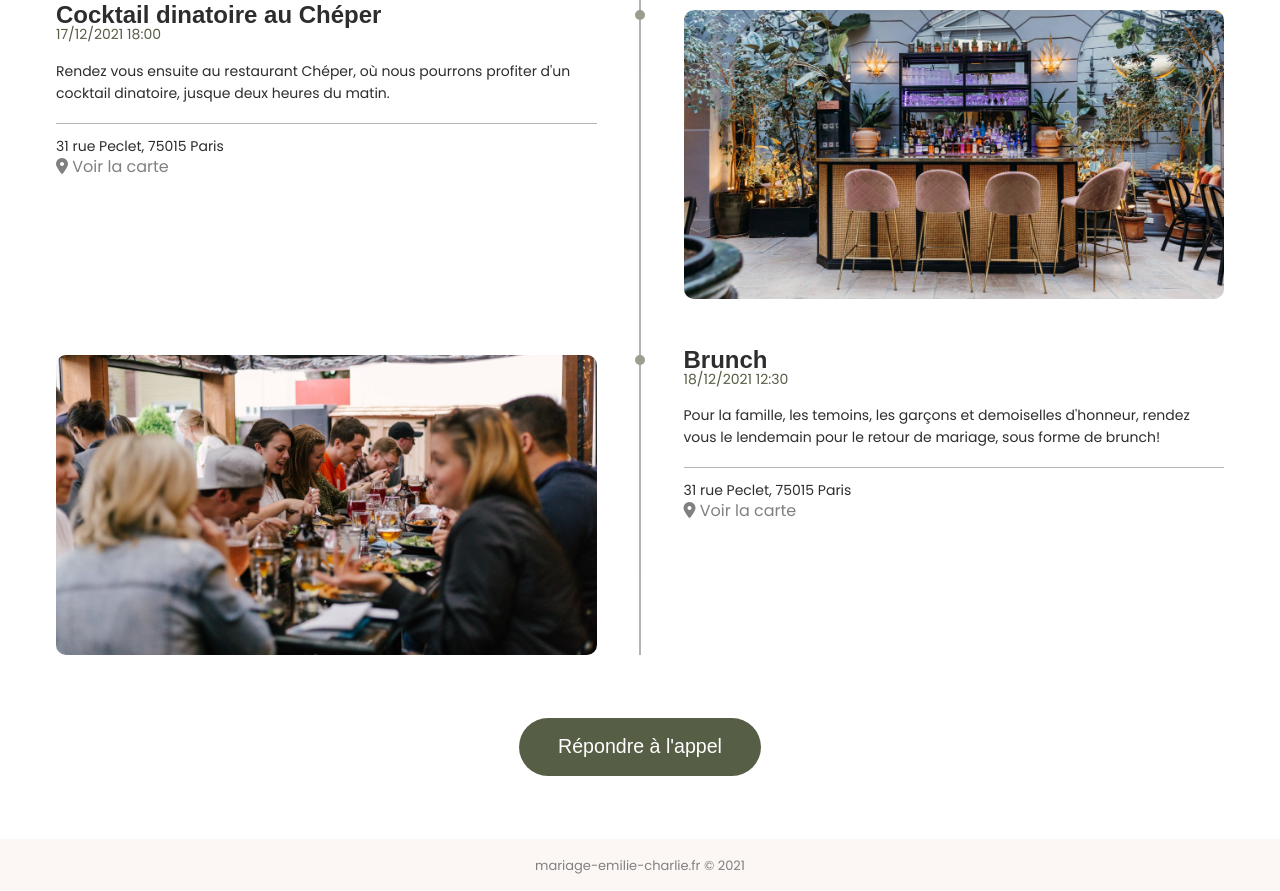
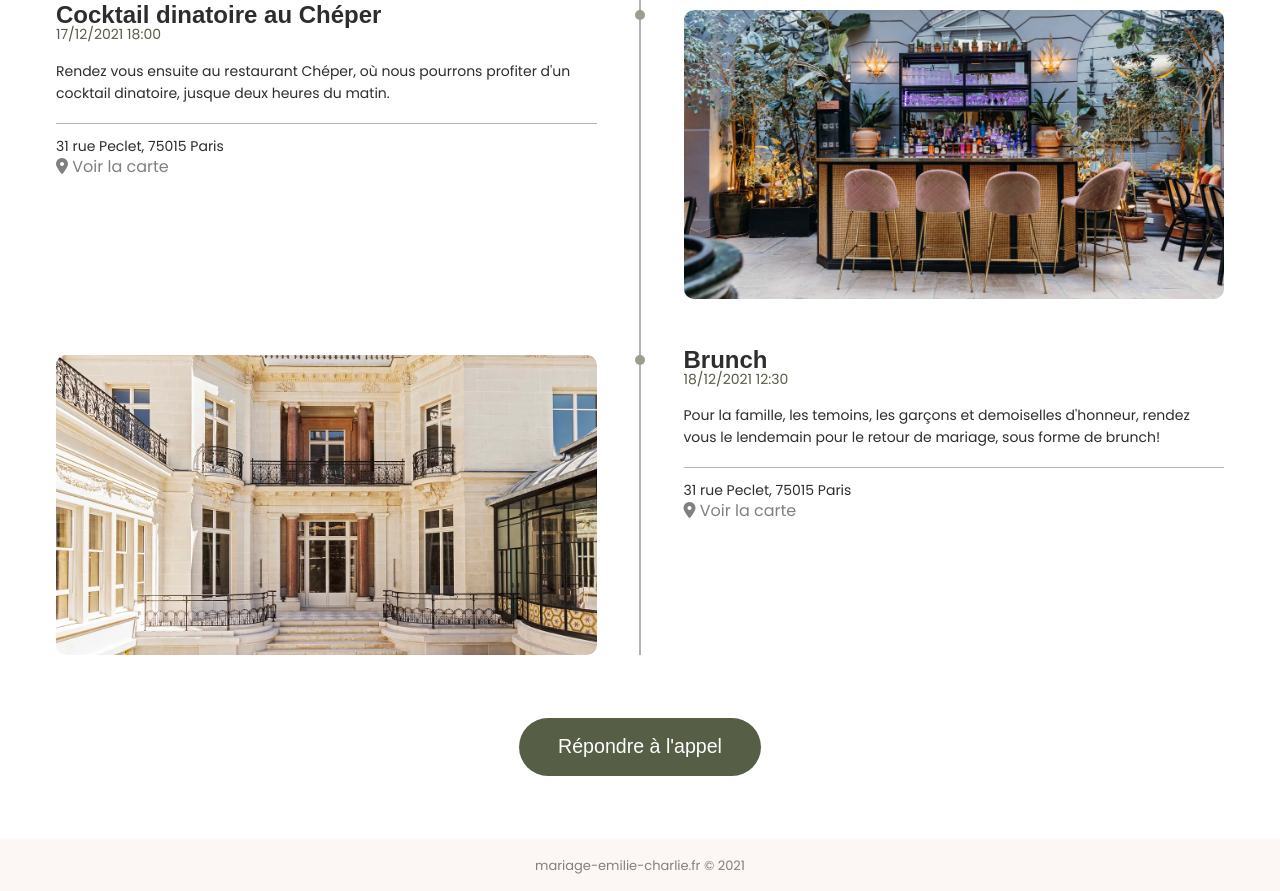
Before and after one commit to VincentLD/mariage_charlie, a website: page src/index.html in a window 1280 px wide. Shown: the part 2474-3365 px from the top of the page. Drawn offline with Linux system fonts and the light colour scheme; a web font is replaced by a local one.

Commit message:
Add new brunch img

```diff
--- a/src/index.html
+++ b/src/index.html
@@ -173,7 +173,7 @@
           <p class="component__date">18/12/2021 12:30</p>
         </div>
         <div class="component__imgwrapper">
-          <img class="component__img" src="./assets/img/brunch.png" alt="photo d'un brunch" />
+          <img class="component__img" src="./assets/img/brunch.jpg" alt="photo d'un brunch" />
         </div>
         <p class="component__content">
            Pour la famille, les temoins, les garçons et demoiselles d'honneur, rendez vous le lendemain pour le retour de mariage, sous forme de brunch!
@@ -189,7 +189,7 @@
         </div>
       </div>
       <div class="component__imgwrapper--desktop">
-        <img class="component__img--desktop" src="./assets/img/brunch.png" alt="Photo d'un brunch" />
+        <img class="component__img--desktop" src="./assets/img/brunch.jpg" alt="Photo d'un brunch" />
       </div>
     </div>
   </section>
```
Also changed, not shown: src/assets/img/brunch.jpg (added), src/assets/img/brunch.png (deleted), 2 other files.
